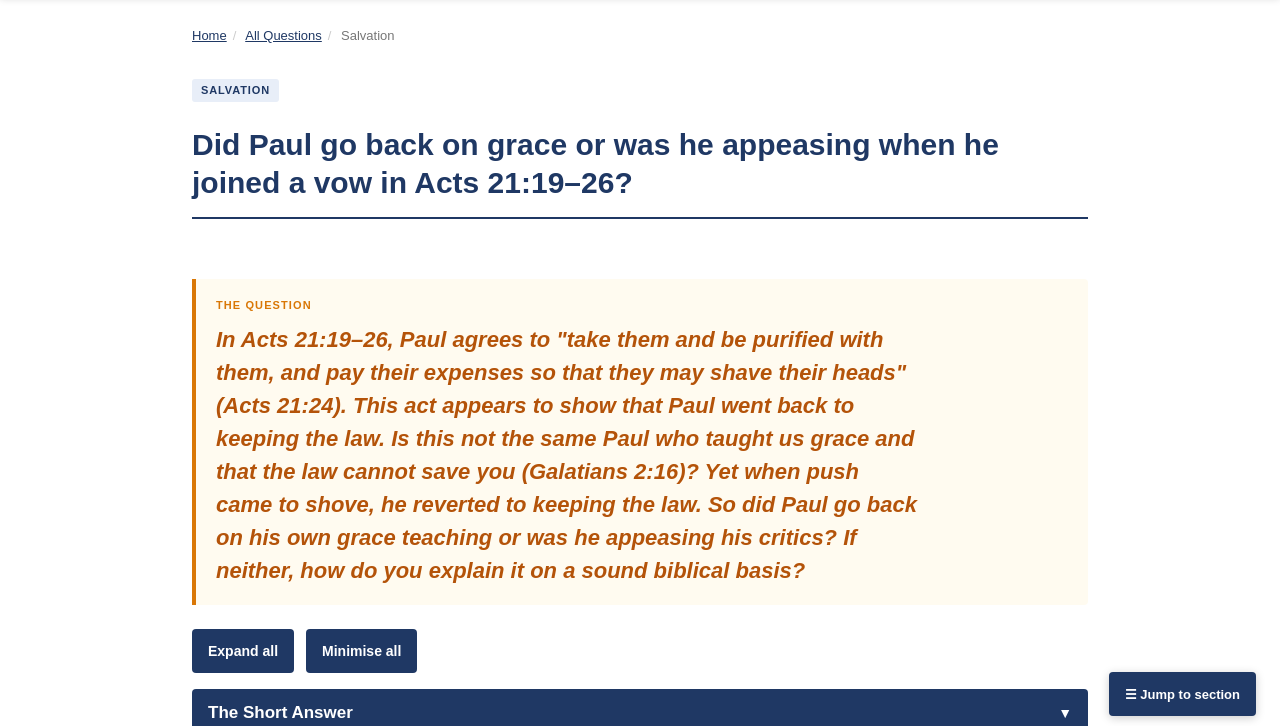
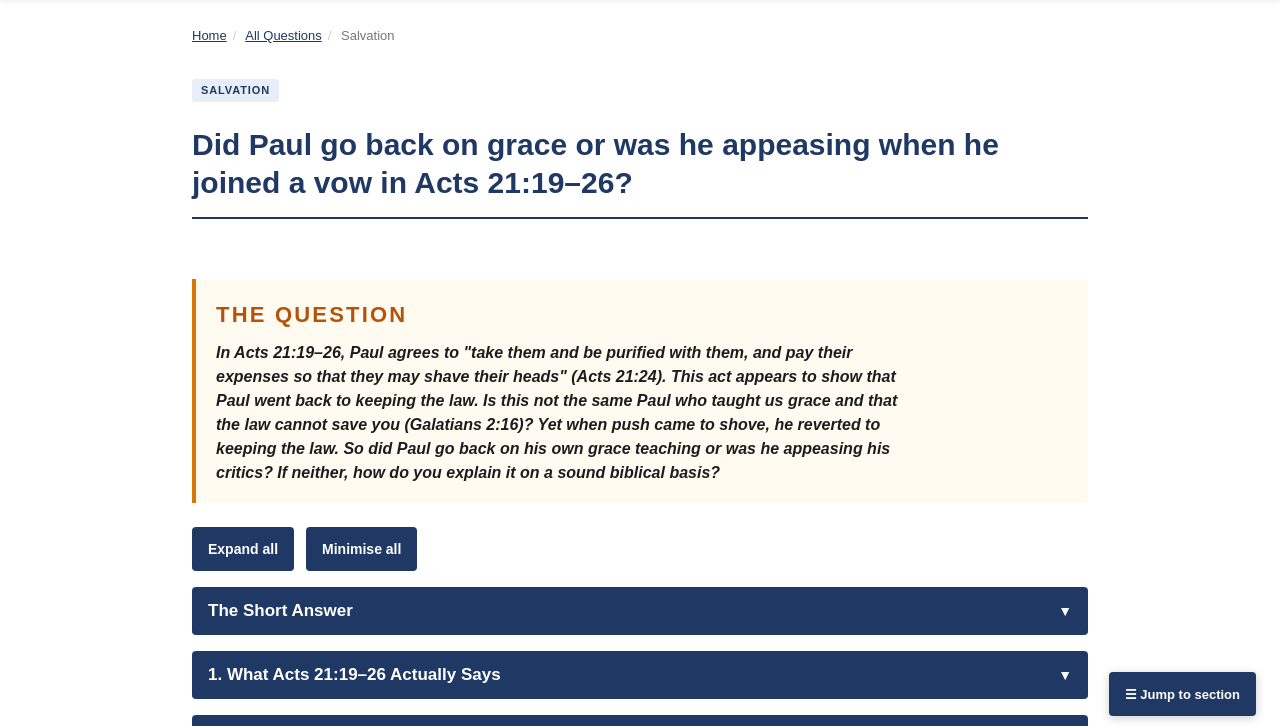
Before and after one commit to Daveflyon/biblequestions, a plain HTML site: page answers/paul-back-to-law.html in a window 1280 px wide. Shown: the part 60-786 px from the top of the page. Drawn offline with Linux system fonts and the light colour scheme; no server answers; a script that the page names is missing.

Commit message:
Acts 21: question text back to original; larger deeper-orange 'The Question' label only
Visual: checked after deploy.

Co-Authored-By: Claude Sonnet 5.5 <noreply@anthropic.com>

```diff
--- a/answers/paul-back-to-law.html
+++ b/answers/paul-back-to-law.html
@@ -72,8 +72,8 @@
   .section-note { font-size: 0.85rem; color: #555; margin-top: 16px; }
   h2[id], div[id] { scroll-margin-top: 80px; }
   @media (min-width: 640px) { .part-body { padding: 20px 24px; } .part-btn { font-size: 17px; } }
-  .question-box p { font-size: 19px; color: #b45309; }
-  @media (min-width: 640px) { .question-box p { font-size: 22px; } }
+  .question-box .q-label { font-size: 18px; color: #b45309; }
+  @media (min-width: 640px) { .question-box .q-label { font-size: 22px; } }
 </style>
 <link rel="stylesheet" href="/pagefind/pagefind-ui.css">
 </head>
```
